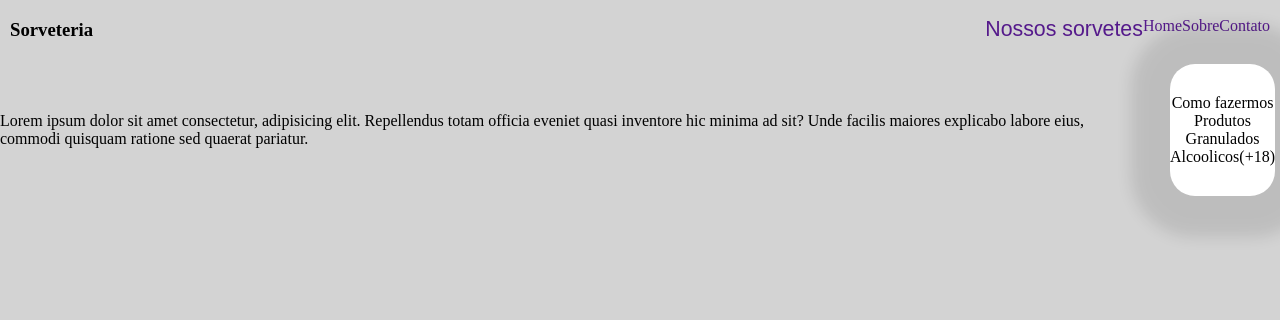
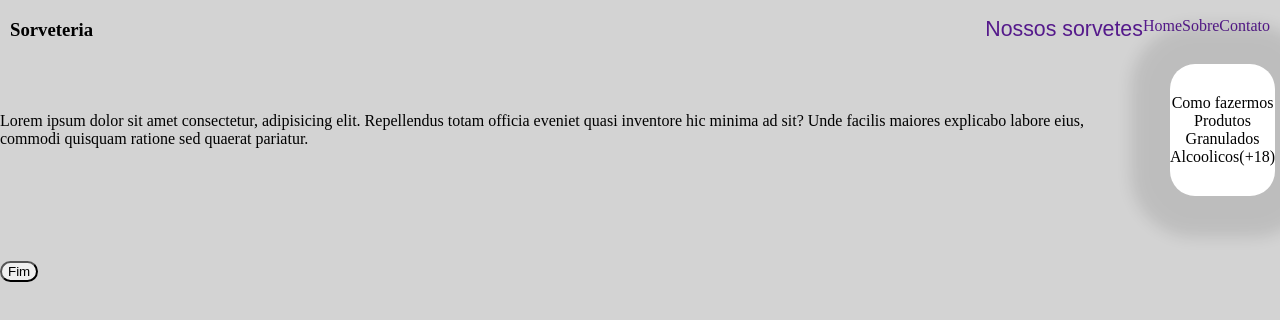
Before and after one commit to dankogata/d0104-responsividade-mediaquery-mobilefirst, a plain HTML site: page index.html in a window 1280 px wide. Drawn offline with Linux system fonts and the light colour scheme.

Commit message:
Criar adição de botão

```diff
--- a/index.html
+++ b/index.html
@@ -35,6 +35,7 @@
         </nav>
     </aside>
     </div>
+    <button>Fim</button>
 
 </body>
 </html>
--- a/styles.css
+++ b/styles.css
@@ -65,6 +65,10 @@
     grid-area: main;
 }
 
+body button{
+    border-radius: 20px;
+    display: flex;
+}
 /* Media Query */
 /*breaking pointa para tablet*/
 @media(min-width:768px){
```
